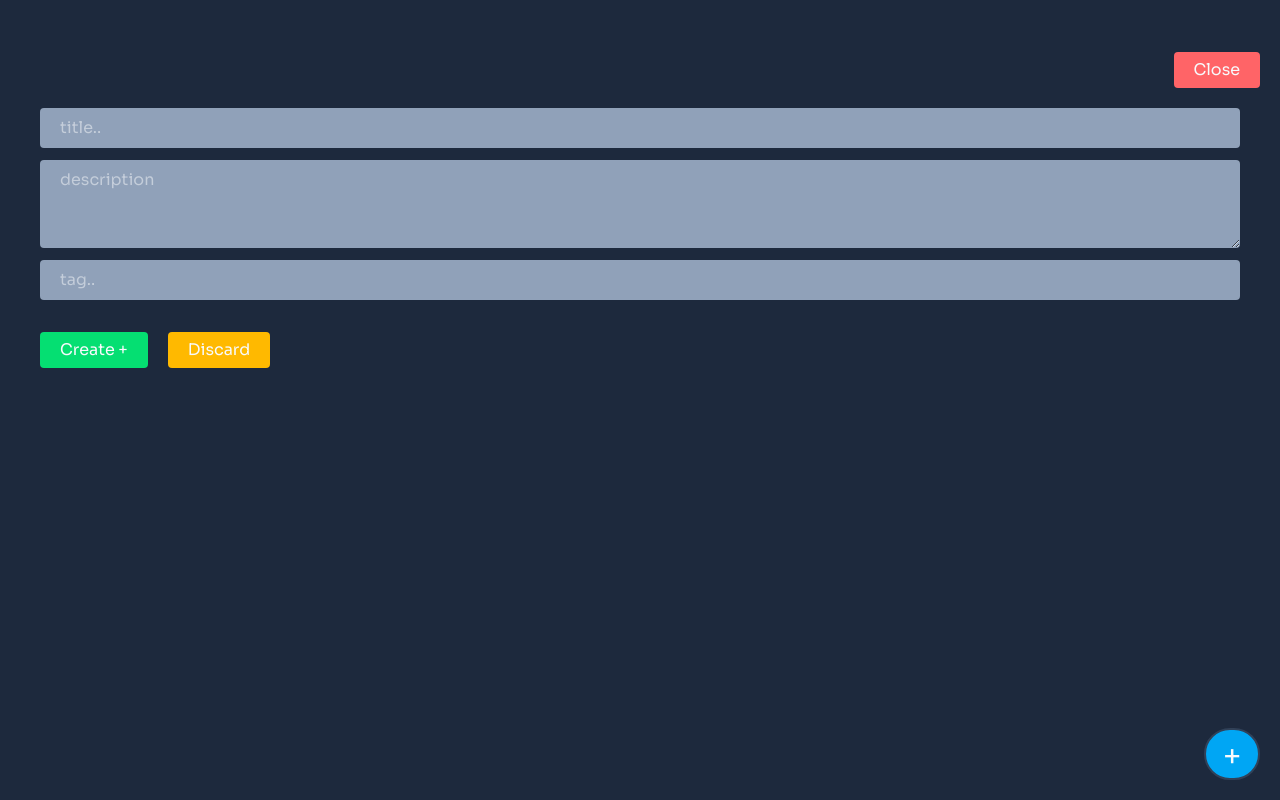
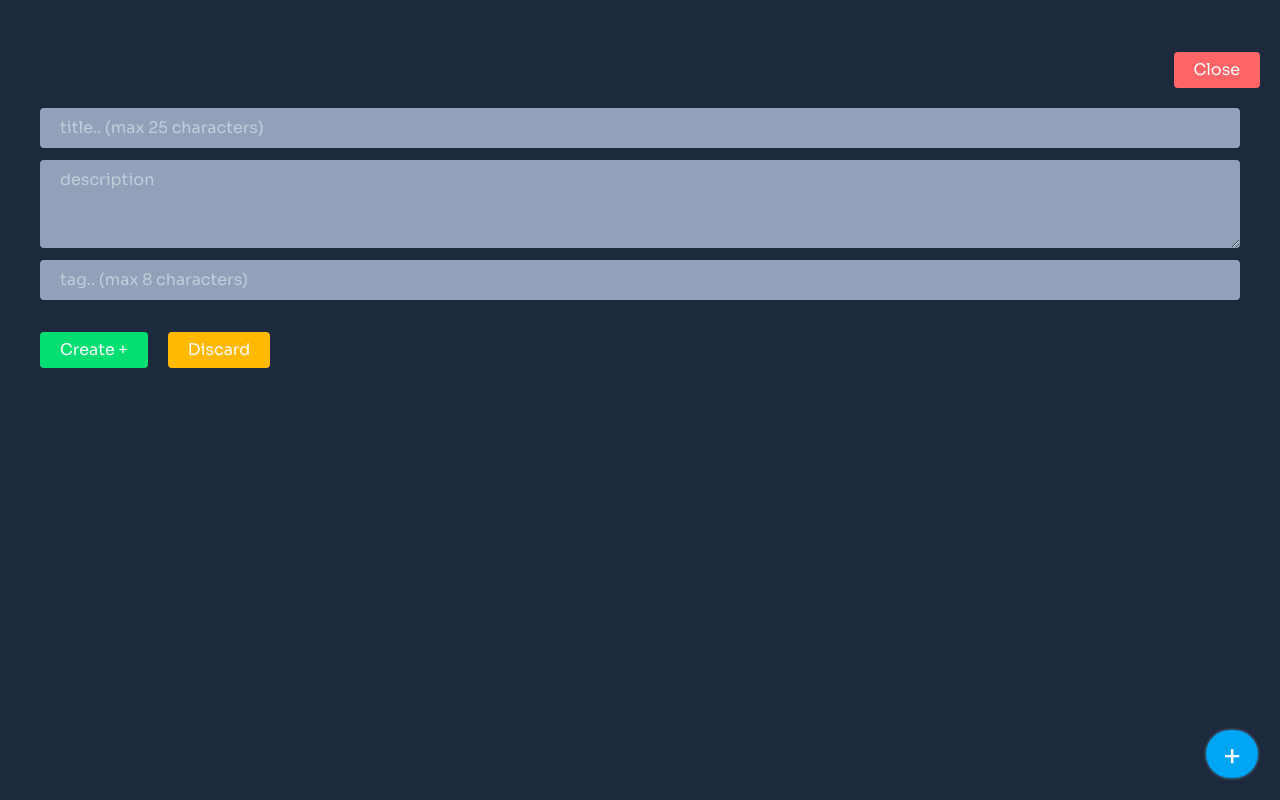
Before and after one commit to Rkthak/NotesApp, a React (Vite) app: page / in a window 1280 px wide. Both pictures are taken after typing "Sample" into the empty fields and a click on the button "create note". Built offline with nearby package versions, Linux system fonts and the light colour scheme.

Commit message:
input length set

```diff
--- a/src/Components/CreateNoteForm.jsx
+++ b/src/Components/CreateNoteForm.jsx
@@ -79,11 +79,12 @@ const CreateNoteForm = ({ showForm, setShowForm, handleHideForm }) => {
         <input
           type="text"
           className="text-slate-50 font-['sora'] px-5 py-2 bg-slate-400 mb-3 rounded outline-none"
-          placeholder="title.."
+          placeholder="title.. (max 25 characters)"
           name="title"
           value={inputVal.title}
           onChange={handleInputChange}
           required
+          maxLength={25}
         />
         <textarea
           name="description"
@@ -98,12 +99,13 @@ const CreateNoteForm = ({ showForm, setShowForm, handleHideForm }) => {
         <input
           type="text"
           className="text-slate-50 font-['sora'] px-5 py-2 bg-slate-400 mb-3 rounded outline-none"
-          placeholder="tag.."
+          placeholder="tag.. (max 8 characters)"
           name="tag"
           value={inputVal.tag}
           onChange={handleInputChange}
           list="tagsList"
           required
+          maxLength={8}
         />
         <datalist id="tagsList">
           <option value="personal">personal</option>
--- a/src/Pages/EditeNote.jsx
+++ b/src/Pages/EditeNote.jsx
@@ -60,11 +60,12 @@ const EditeNote = () => {
         <input
           type="text"
           className="text-slate-50 font-['sora'] px-5 py-2 bg-slate-400 mb-3 rounded outline-none"
-          placeholder="title.."
+          placeholder="title.. (max 25 characters)"
           name="title"
           required
           value={editData.title}
           onChange={handleChange}
+          maxLength={25}
         />
         <textarea
           name="description"
@@ -79,12 +80,13 @@ const EditeNote = () => {
         <input
           type="text"
           className="text-slate-50 font-['sora'] px-5 py-2 bg-slate-400 mb-3 rounded outline-none"
-          placeholder="tag.."
+          placeholder="tag.. (max 8 characters)"
           name="tag"
           list="tagsList"
           required
           value={editData.tag}
           onChange={handleChange}
+          maxLength={8}
         />
         <datalist id="tagsList">
           <option value="personal">personal</option>
```
